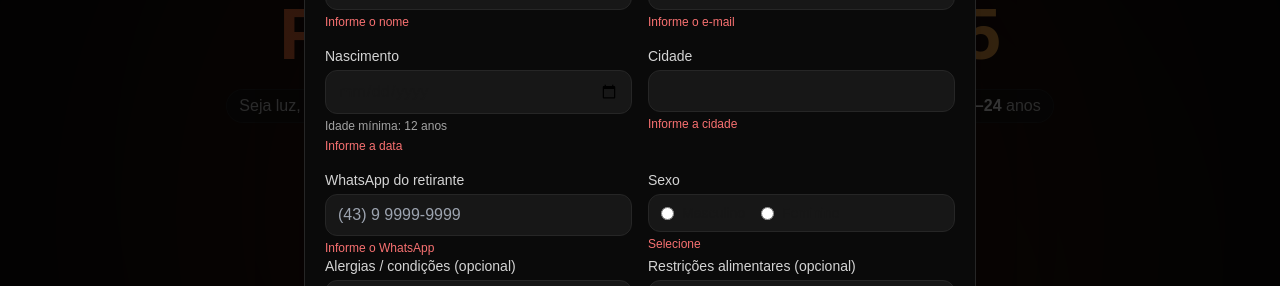
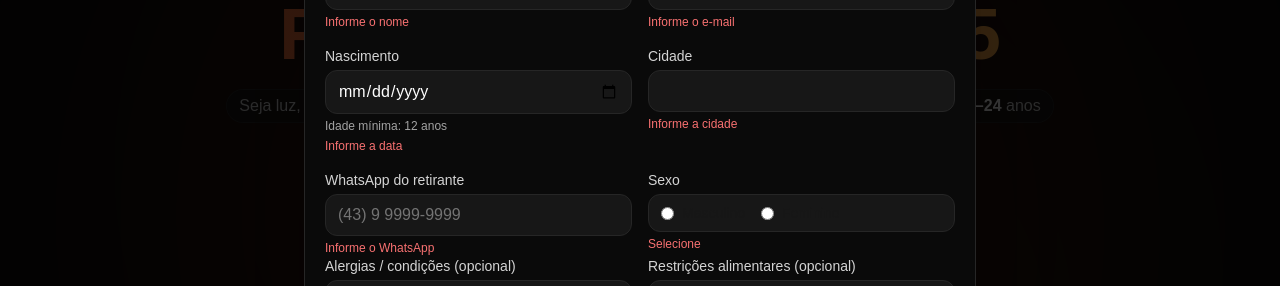
Before and after one commit to alexdesouzar03/inflama-site, a Next.js app: page / in a window 1280 px wide. Both pictures are taken after a click on the button "Inscreva-se". Shown: the part 226-512 px from the top of the page. Built offline with nearby package versions, Linux system fonts and the light colour scheme.

Commit message:
fix: corrigir inscricoes.ts

```diff
--- a/src/app/globals.css
+++ b/src/app/globals.css
@@ -26,3 +26,55 @@ body {
   color: var(--foreground);
   font-family: Arial, Helvetica, sans-serif;
 }
+
+/* === Correções visuais para inputs em tema escuro (Android/Chrome) === */
+input,
+textarea,
+select {
+  color: #ffffff;
+  caret-color: #ffffff;
+  background-color: #0a0a0a;
+}
+
+/* Placeholder visível */
+input::placeholder,
+textarea::placeholder {
+  color: #9ca3af;
+  opacity: 1;
+}
+
+/* Autofill (Android/Chrome dark mode) */
+input:-webkit-autofill,
+textarea:-webkit-autofill,
+select:-webkit-autofill {
+  -webkit-text-fill-color: #ffffff !important;
+  -webkit-box-shadow: 0 0 0px 1000px #0a0a0a inset !important;
+  box-shadow: 0 0 0px 1000px #0a0a0a inset !important;
+  transition: background-color 9999s ease-out 0s !important;
+}
+
+/* Estado de foco (realce amarelo) */
+input:focus,
+textarea:focus,
+select:focus {
+  outline: none;
+  box-shadow: 0 0 0 2px rgba(250, 204, 21, 0.4);
+  border-color: #facc15;
+}
+
+/* Fundo preto opaco para o menu mobile */
+.menu-overlay,
+.mobile-menu,
+.navbar-menu,
+.drawer-menu {
+  background-color: rgba(0, 0, 0, 0.95) !important;
+  backdrop-filter: blur(4px);
+  color: #fff;
+}
+
+/* Garante que o texto fique visível */
+.menu-overlay a,
+.mobile-menu a,
+.navbar-menu a {
+  color: #fff !important;
+}
--- a/src/app/page.tsx
+++ b/src/app/page.tsx
@@ -1461,7 +1461,7 @@ function InscricaoForm({ onClose }: { onClose: () => void }) {
             name="nome"
             type="text"
             autoComplete="name"
-            className="w-full px-3 py-2 rounded-xl bg-neutral-900 border border-neutral-800"
+            className="w-full px-3 py-2 rounded-xl bg-neutral-900 border border-neutral-800 text-white placeholder-neutral-500 caret-white focus:border-yellow-400 focus:ring-2 focus:ring-yellow-400/40 outline-none"
             value={form.nome}
             onChange={handleText}
           />
@@ -1473,7 +1473,7 @@ function InscricaoForm({ onClose }: { onClose: () => void }) {
             name="email"
             type="email"
             autoComplete="email"
-            className="w-full px-3 py-2 rounded-xl bg-neutral-900 border border-neutral-800"
+            className="w-full px-3 py-2 rounded-xl bg-neutral-900 border border-neutral-800 text-white placeholder-neutral-500 caret-white focus:border-yellow-400 focus:ring-2 focus:ring-yellow-400/40 outline-none"
             value={form.email}
             onChange={handleText}
           />
@@ -1487,7 +1487,7 @@ function InscricaoForm({ onClose }: { onClose: () => void }) {
             // ✅ permite digitar e ainda mostra o datepicker
             inputMode="numeric"
             pattern="\d{4}-\d{2}-\d{2}"
-            className="w-full px-3 py-2 rounded-xl bg-neutral-900 border border-neutral-800"
+            className="w-full px-3 py-2 rounded-xl bg-neutral-900 border border-neutral-800 text-white placeholder-neutral-500 caret-white focus:border-yellow-400 focus:ring-2 focus:ring-yellow-400/40 outline-none"
             value={form.nascimento}
             onChange={handleText}
             // ✅ apenas idade mínima (12 anos)
@@ -1501,7 +1501,7 @@ function InscricaoForm({ onClose }: { onClose: () => void }) {
             id="cidade"
             name="cidade"
             type="text"
-            className="w-full px-3 py-2 rounded-xl bg-neutral-900 border border-neutral-800"
+            className="w-full px-3 py-2 rounded-xl bg-neutral-900 border border-neutral-800 text-white placeholder-neutral-500 caret-white focus:border-yellow-400 focus:ring-2 focus:ring-yellow-400/40 outline-none"
             value={form.cidade}
             onChange={handleText}
           />
@@ -1515,7 +1515,7 @@ function InscricaoForm({ onClose }: { onClose: () => void }) {
             inputMode="tel"
             autoComplete="tel"
             placeholder="(43) 9 9999-9999"
-            className="w-full px-3 py-2 rounded-xl bg-neutral-900 border border-neutral-800"
+            className="w-full px-3 py-2 rounded-xl bg-neutral-900 border border-neutral-800 text-white placeholder-neutral-500 caret-white focus:border-yellow-400 focus:ring-2 focus:ring-yellow-400/40 outline-none"
             value={form.whatsapp}
             onChange={handleText}
           />
@@ -1556,7 +1556,7 @@ function InscricaoForm({ onClose }: { onClose: () => void }) {
             id="alergias"
             name="alergias"
             type="text"
-            className="w-full px-3 py-2 rounded-xl bg-neutral-900 border border-neutral-800"
+            className="w-full px-3 py-2 rounded-xl bg-neutral-900 border border-neutral-800 text-white placeholder-neutral-500 caret-white focus:border-yellow-400 focus:ring-2 focus:ring-yellow-400/40 outline-none"
             value={form.alergias}
             onChange={handleText}
           />
@@ -1567,7 +1567,7 @@ function InscricaoForm({ onClose }: { onClose: () => void }) {
             id="restricoes"
             name="restricoes"
             type="text"
-            className="w-full px-3 py-2 rounded-xl bg-neutral-900 border border-neutral-800"
+            className="w-full px-3 py-2 rounded-xl bg-neutral-900 border border-neutral-800 text-white placeholder-neutral-500 caret-white focus:border-yellow-400 focus:ring-2 focus:ring-yellow-400/40 outline-none"
             value={form.restricoes}
             onChange={handleText}
           />
@@ -1580,7 +1580,7 @@ function InscricaoForm({ onClose }: { onClose: () => void }) {
             id="resp1Nome"
             name="resp1Nome"
             type="text"
-            className="w-full px-3 py-2 rounded-xl bg-neutral-900 border border-neutral-800"
+            className="w-full px-3 py-2 rounded-xl bg-neutral-900 border border-neutral-800 text-white placeholder-neutral-500 caret-white focus:border-yellow-400 focus:ring-2 focus:ring-yellow-400/40 outline-none"
             value={form.resp1Nome}
             onChange={handleText}
           />
@@ -1591,7 +1591,7 @@ function InscricaoForm({ onClose }: { onClose: () => void }) {
             name="resp1Tel"
             type="text"
             inputMode="tel"
-            className="w-full px-3 py-2 rounded-xl bg-neutral-900 border border-neutral-800"
+            className="w-full px-3 py-2 rounded-xl bg-neutral-900 border border-neutral-800 text-white placeholder-neutral-500 caret-white focus:border-yellow-400 focus:ring-2 focus:ring-yellow-400/40 outline-none"
             value={form.resp1Tel}
             onChange={handleText}
           />
@@ -1604,7 +1604,7 @@ function InscricaoForm({ onClose }: { onClose: () => void }) {
             id="resp2Nome"
             name="resp2Nome"
             type="text"
-            className="w-full px-3 py-2 rounded-xl bg-neutral-900 border border-neutral-800"
+            className="w-full px-3 py-2 rounded-xl bg-neutral-900 border border-neutral-800 text-white placeholder-neutral-500 caret-white focus:border-yellow-400 focus:ring-2 focus:ring-yellow-400/40 outline-none"
             value={form.resp2Nome}
             onChange={handleText}
           />
@@ -1615,7 +1615,7 @@ function InscricaoForm({ onClose }: { onClose: () => void }) {
             name="resp2Tel"
             type="text"
             inputMode="tel"
-            className="w-full px-3 py-2 rounded-xl bg-neutral-900 border border-neutral-800"
+            className="w-full px-3 py-2 rounded-xl bg-neutral-900 border border-neutral-800 text-white placeholder-neutral-500 caret-white focus:border-yellow-400 focus:ring-2 focus:ring-yellow-400/40 outline-none"
             value={form.resp2Tel}
             onChange={handleText}
           />
@@ -1735,6 +1735,25 @@ export default function Page() {
         </div>
       </footer>
 
+      {/* Global style for Android/Chrome autofill and input contrast */}
+      <style jsx global>{`
+        /* Garanta contraste e visibilidade no Android/Chrome */
+        input, textarea, select { color:#ffffff; caret-color:#ffffff; }
+        input::placeholder, textarea::placeholder { color:#9ca3af; opacity:1; }
+        input:-webkit-autofill, textarea:-webkit-autofill, select:-webkit-autofill {
+          -webkit-text-fill-color:#ffffff !important;
+          -webkit-box-shadow:0 0 0px 1000px #0a0a0a inset !important;
+          box-shadow:0 0 0px 1000px #0a0a0a inset !important;
+          transition: background-color 9999s ease-out 0s !important;
+        }
+        /* foco visível */
+        input:focus, textarea:focus, select:focus {
+          outline: none;
+          box-shadow: 0 0 0 2px rgba(250, 204, 21, 0.4);
+          border-color: #facc15;
+        }
+      `}</style>
+
       <Modal open={openForm} onClose={() => setOpenForm(false)} title="Inscrição – InFLAMA 2025">
         <InscricaoForm onClose={() => setOpenForm(false)} />
       </Modal>
```
